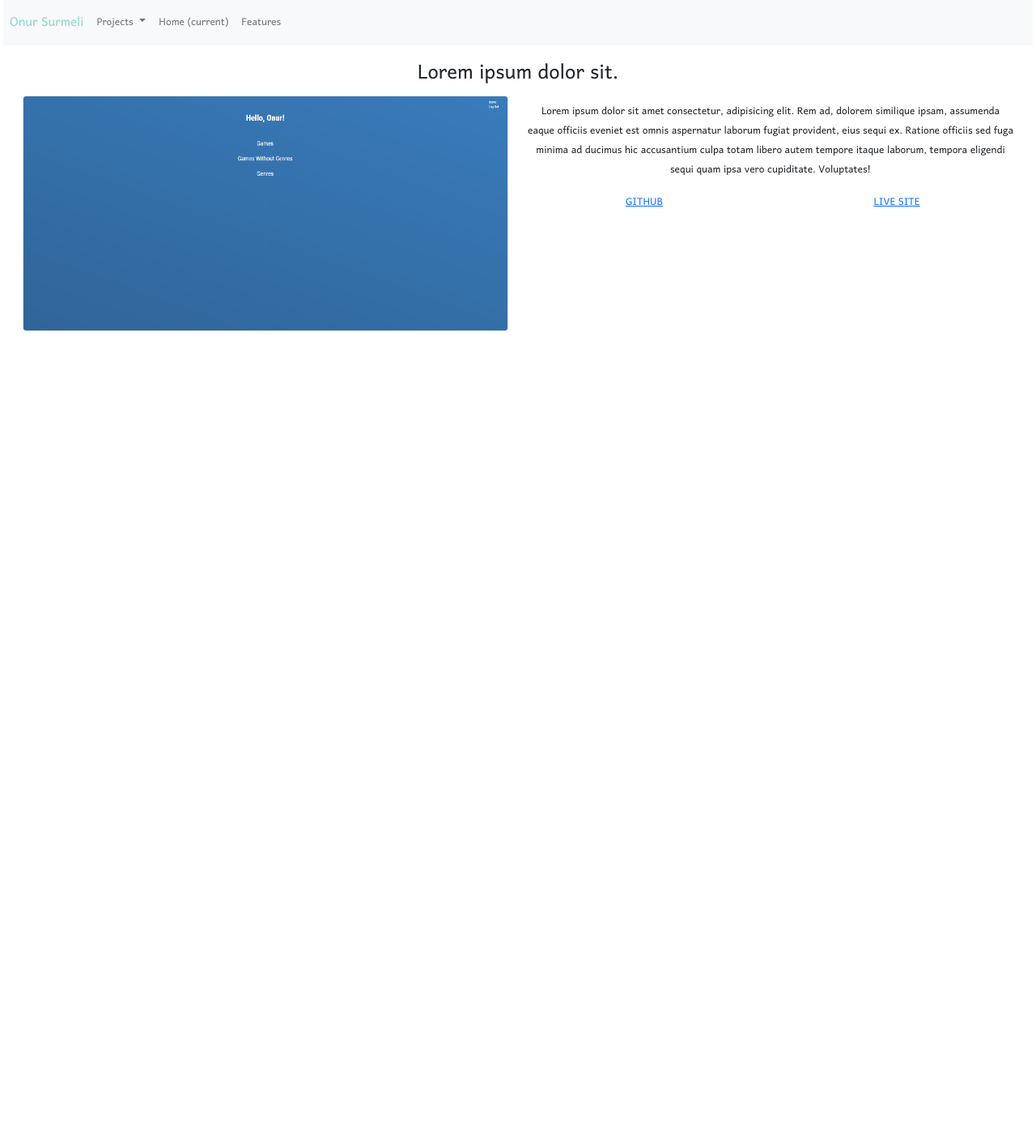
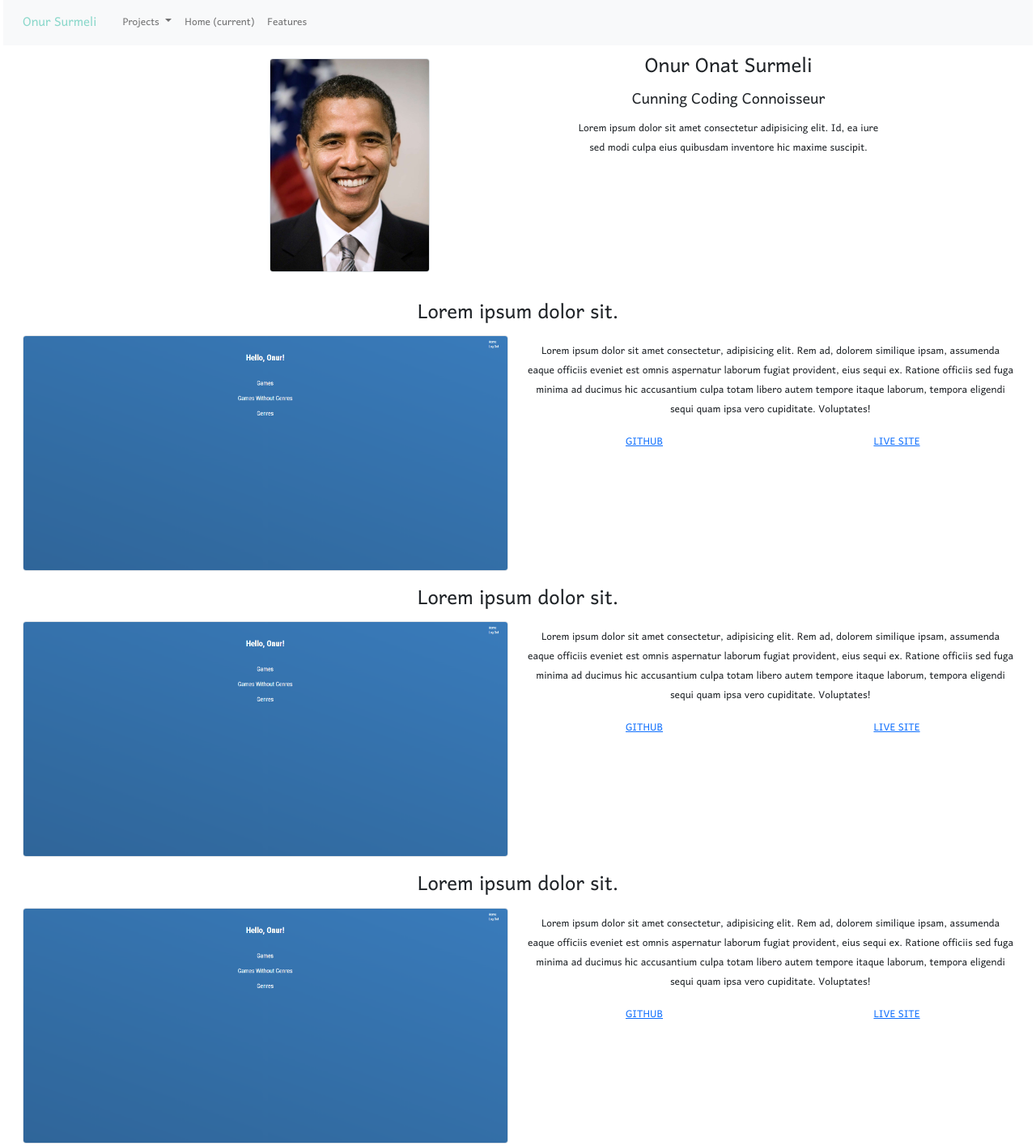
Before and after one commit to Zibilyonik/portfolio, a website: page index.html in a window 1280 px wide. Shown: the top 1415 px of the page at 81% size. Before the commit the page ends 800 px from the top, so only its background shows below. Drawn offline with nearby package versions, Linux system fonts and the light colour scheme.

Commit message:
-Adds template Obama image for portrait. -Adds name and profession. -Adds a short description template. -Adds multiple placeholder project containers.

```diff
--- a/index.html
+++ b/index.html
@@ -12,8 +12,8 @@
   <body>
       <header>
         <nav class="navbar navbar-expand-lg navbar-light bg-light mx-1">
-          <a class="navbar-brand mx-2" href="#">Onur Surmeli</a>
-          <button class="navbar-toggler mx-2" type="button" data-toggle="collapse" data-target="#navbarNavDropdown" aria-controls="navbarNavDropdown" aria-expanded="false" aria-label="Toggle navigation">
+          <a class="navbar-brand mx-4" href="#">Onur Surmeli</a>
+          <button class="navbar-toggler mx-4" type="button" data-toggle="collapse" data-target="#navbarNavDropdown" aria-controls="navbarNavDropdown" aria-expanded="false" aria-label="Toggle navigation">
             <span class="navbar-toggler-icon"></span>
           </button>
           <div class="collapse navbar-collapse" id="navbarNavDropdown">
@@ -39,8 +39,83 @@
           </div>
         </nav>
       </header>
+      <div class="container-fluid">
+        <div class="row justify-content-center px-3">
+          <div class="col-s-12 col-lg-5 my-3 text-center">
+            <img src="assets/portrait.jpg" alt="Selfie With the Boiz" class="portrait-img border rounded">
+          </div>
+          <div class="col-s-12 col-lg-4 my-2 text-center">
+            <p class="h2">Onur Onat Surmeli</p>
+            <p class="h4">Cunning Coding Connoisseur</p>
+            <p>Lorem ipsum dolor sit amet consectetur adipisicing elit. Id, ea iure sed modi culpa eius quibusdam inventore hic maxime suscipit.</p>
+          </div>
+        </div>
+      </div>
       <div class="container-fluid my-3">
-        <div class="row text-center px-3">
+        <div class="row text-center px-3 justify-content-center">
+          <div class="col-s-12">
+            <p class="h2 project-title">Lorem ipsum dolor sit.</p>
+          </div>
+          <div class="col-s-12 col-md-10 col-lg-6">
+            <img src="assets/template.png" alt="project" class="project-img border rounded">
+          </div>
+          <div class="col-s-12 col-md-10 col-lg-6 my-2">
+            <p>Lorem ipsum dolor sit amet consectetur, adipisicing elit. Rem ad, dolorem similique ipsam, assumenda eaque officiis eveniet est omnis aspernatur laborum fugiat provident, eius sequi ex. Ratione officiis sed fuga minima ad ducimus hic accusantium culpa totam libero autem tempore itaque laborum, tempora eligendi sequi quam ipsa vero cupiditate. Voluptates!</p>
+            <div class="row">
+              <div class="repo-link col-12 col-lg-6">
+                <a href="#">GITHUB</a>
+              </div>
+              <div class="live-link col-12 col-lg-6">
+                <a href="#">LIVE SITE</a>
+              </div>
+            </div>
+          </div>
+        </div>
+      </div>
+      <div class="container-fluid my-3">
+        <div class="row text-center px-3 justify-content-center">
+          <div class="col-s-12">
+            <p class="h2 project-title">Lorem ipsum dolor sit.</p>
+          </div>
+          <div class="col-s-12 col-md-10 col-lg-6">
+            <img src="assets/template.png" alt="project" class="project-img border rounded">
+          </div>
+          <div class="col-s-12 col-md-10 col-lg-6 my-2">
+            <p>Lorem ipsum dolor sit amet consectetur, adipisicing elit. Rem ad, dolorem similique ipsam, assumenda eaque officiis eveniet est omnis aspernatur laborum fugiat provident, eius sequi ex. Ratione officiis sed fuga minima ad ducimus hic accusantium culpa totam libero autem tempore itaque laborum, tempora eligendi sequi quam ipsa vero cupiditate. Voluptates!</p>
+            <div class="row">
+              <div class="repo-link col-12 col-lg-6">
+                <a href="#">GITHUB</a>
+              </div>
+              <div class="live-link col-12 col-lg-6">
+                <a href="#">LIVE SITE</a>
+              </div>
+            </div>
+          </div>
+        </div>
+      </div>
+      <div class="container-fluid my-3">
+        <div class="row text-center px-3 justify-content-center">
+          <div class="col-s-12">
+            <p class="h2 project-title">Lorem ipsum dolor sit.</p>
+          </div>
+          <div class="col-s-12 col-md-10 col-lg-6">
+            <img src="assets/template.png" alt="project" class="project-img border rounded">
+          </div>
+          <div class="col-s-12 col-md-10 col-lg-6 my-2">
+            <p>Lorem ipsum dolor sit amet consectetur, adipisicing elit. Rem ad, dolorem similique ipsam, assumenda eaque officiis eveniet est omnis aspernatur laborum fugiat provident, eius sequi ex. Ratione officiis sed fuga minima ad ducimus hic accusantium culpa totam libero autem tempore itaque laborum, tempora eligendi sequi quam ipsa vero cupiditate. Voluptates!</p>
+            <div class="row">
+              <div class="repo-link col-12 col-lg-6">
+                <a href="#">GITHUB</a>
+              </div>
+              <div class="live-link col-12 col-lg-6">
+                <a href="#">LIVE SITE</a>
+              </div>
+            </div>
+          </div>
+        </div>
+      </div>
+      <div class="container-fluid my-3">
+        <div class="row text-center px-3 justify-content-center">
           <div class="col-s-12">
             <p class="h2 project-title">Lorem ipsum dolor sit.</p>
           </div>
--- a/stylesheets/index.sass
+++ b/stylesheets/index.sass
@@ -1,4 +1,5 @@
 $main-colour: rgb(140, 216, 203)
+$sub-colour: rgb(203, 140, 216)
 
 *
   font-family: harmattan
@@ -11,4 +12,8 @@ $main-colour: rgb(140, 216, 203)
   transition: transform .3s
   overflow: hidden
   &:hover
-    transform: scale(1.3)
+    transform: scale(1.12)
+.portrait-img
+  object-fit: cover
+  max-width: 40%
+  max-height: inherit
```
Also changed, not shown: assets/portrait.jpg (added), stylesheets/index.css, 2 other files.
